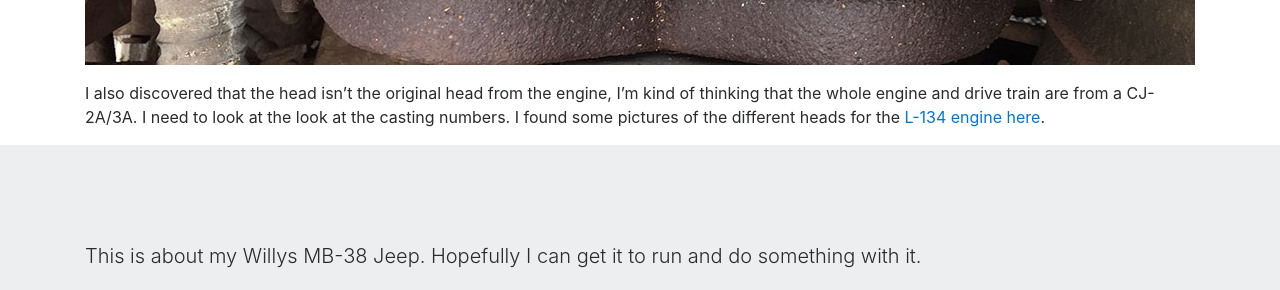
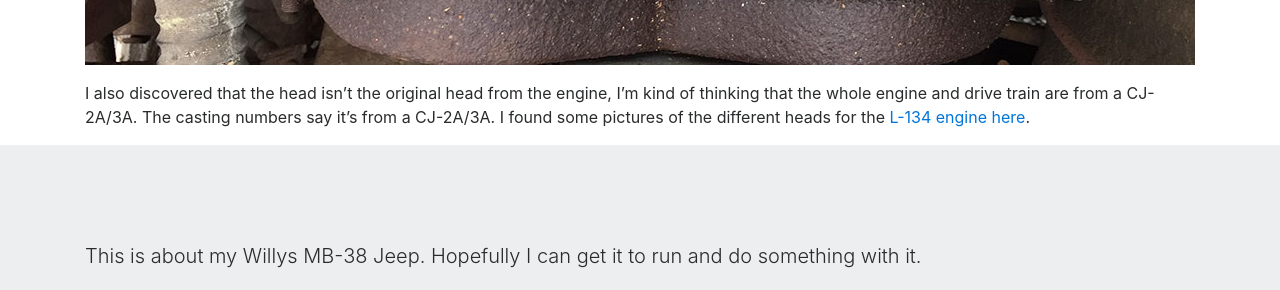
Before and after one commit to 44mb/44mb.github.io, a Jekyll site: the page built from _posts/2017-02-27-starting-to-remove-stuff.md, in a window 1280 px wide and 900 px high, scrolled down 1906 px. Shown: the part 477-767 px from the top of the window. Built offline with Jekyll 4.4.1, drawn with Linux system fonts in a browser that asks for light colours; nearby versions of some CDN libraries.

Commit message:
Fixing post

```diff
--- a/_posts/2017-02-27-starting-to-remove-stuff.md
+++ b/_posts/2017-02-27-starting-to-remove-stuff.md
@@ -35,6 +35,6 @@ that's not broken.
 
 ![Picture CJ head](/files/images/jeep-engine-cj.jpg "The CJ head"){:class="img-fluid"}
 
-I also discovered that the head isn't the original head from the engine, I'm kind of thinking that the whole engine and drive train are from a CJ-2A/3A. I need to look at the look at the casting numbers. I found some pictures of the different heads for the [L-134 engine here][l-134-heads]{:target="_blank"}.
+I also discovered that the head isn't the original head from the engine, I'm kind of thinking that the whole engine and drive train are from a CJ-2A/3A. The casting numbers say it's from a CJ-2A/3A. I found some pictures of the different heads for the [L-134 engine here][l-134-heads]{:target="_blank"}.
 
 [l-134-heads]: http://ww2jeeps.com/htm/heads.htm "L-134 Heads"
```
